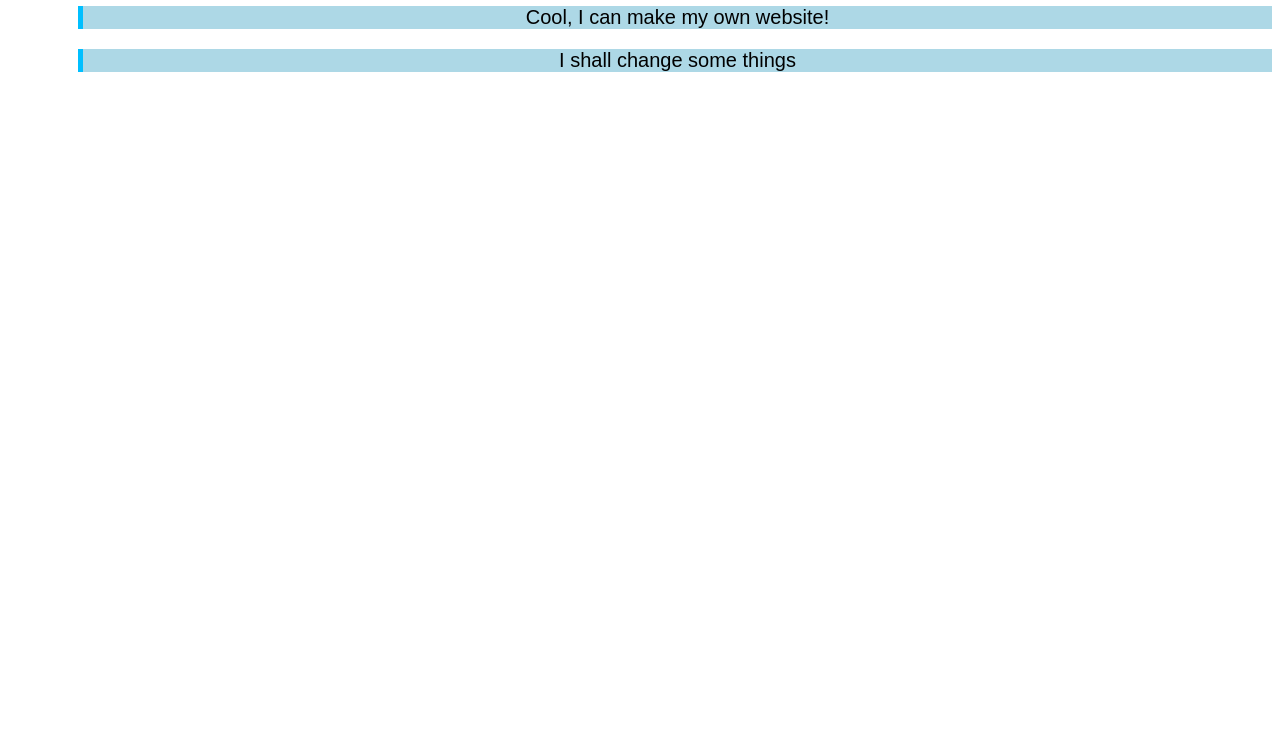
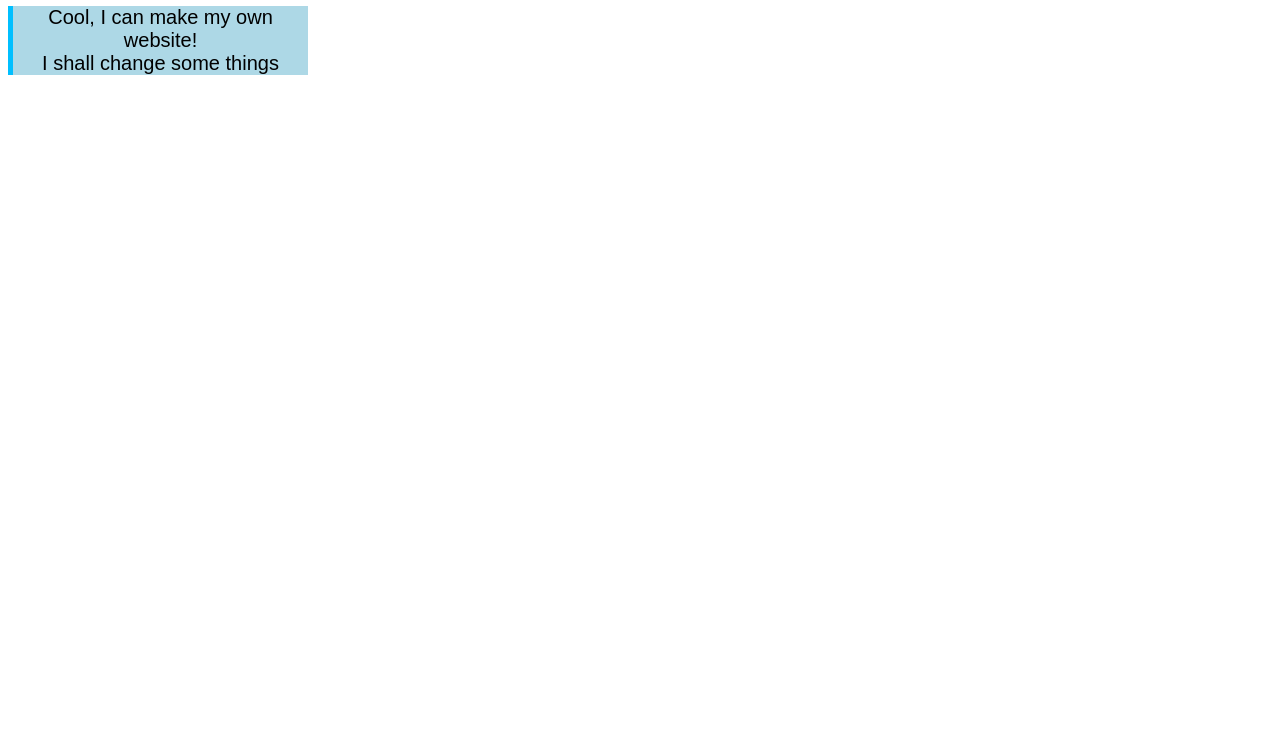
Before and after one commit to redgreenandblue/website, a plain HTML site: page index.html in a window 1280 px wide. Shown: the part 60-800 px from the top of the page. Drawn offline with Linux system fonts and the light colour scheme.

Commit message:
Update index.html

```diff
--- a/index.html
+++ b/index.html
@@ -18,11 +18,11 @@
         border-width: 0px 0px 0px 5px;
         border-color: deepskyblue;
         background-color: lightblue;
-        margin-left: 70px;
+        margin: auto;
       }
 
       div {
-         width: 300pm;
+        width: 300px;
         text-align: center;
       }
     </style>
```
